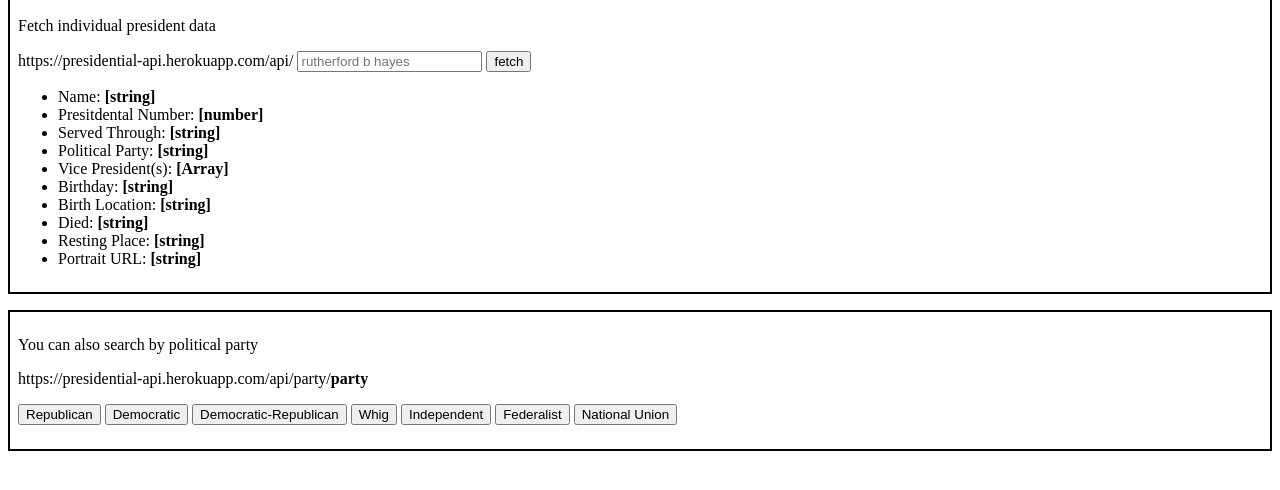
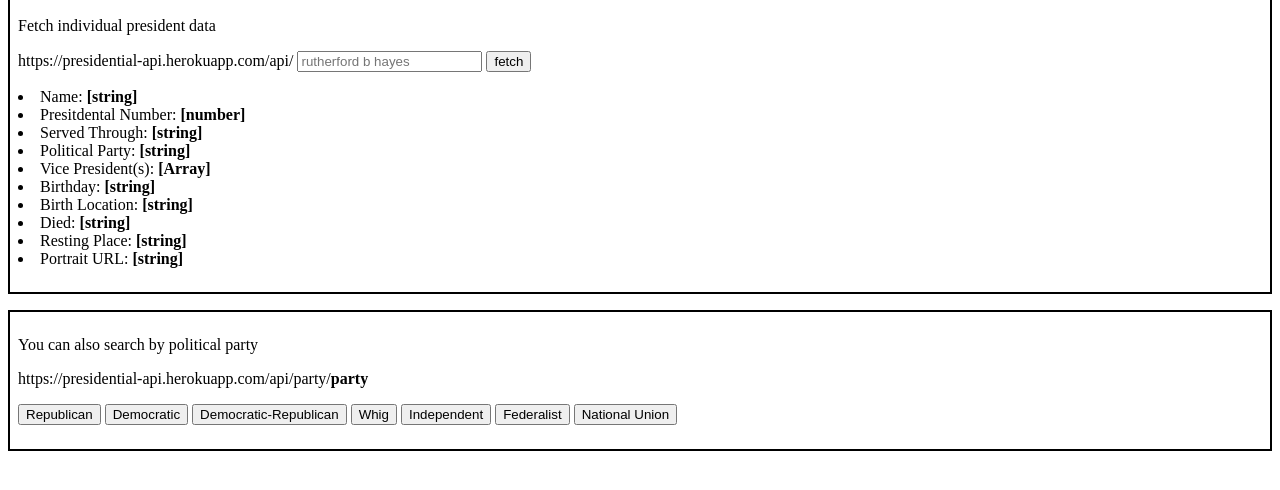
Before and after one commit to snowsneakers/presidential-api, a website: page index.html in a window 1280 px wide. Shown: the part 68-558 px from the top of the page. Drawn offline with Linux system fonts and the light colour scheme; files that its build step writes are made by us from their sources.

Commit message:
changed some stuff

```diff
--- a/styles.css
+++ b/css/styles.css
@@ -16,3 +16,12 @@
 span {
   font-weight: bold;
 }
+
+.url{
+    word-wrap: break-word;
+}
+
+ul{
+    list-style-position: inside;
+    padding: 0;
+}
```
Also changed, not shown: server.js (+3 -4 lines), js/Presidents.js (renamed from Presidents.js), js/main.js (renamed from main.js).
